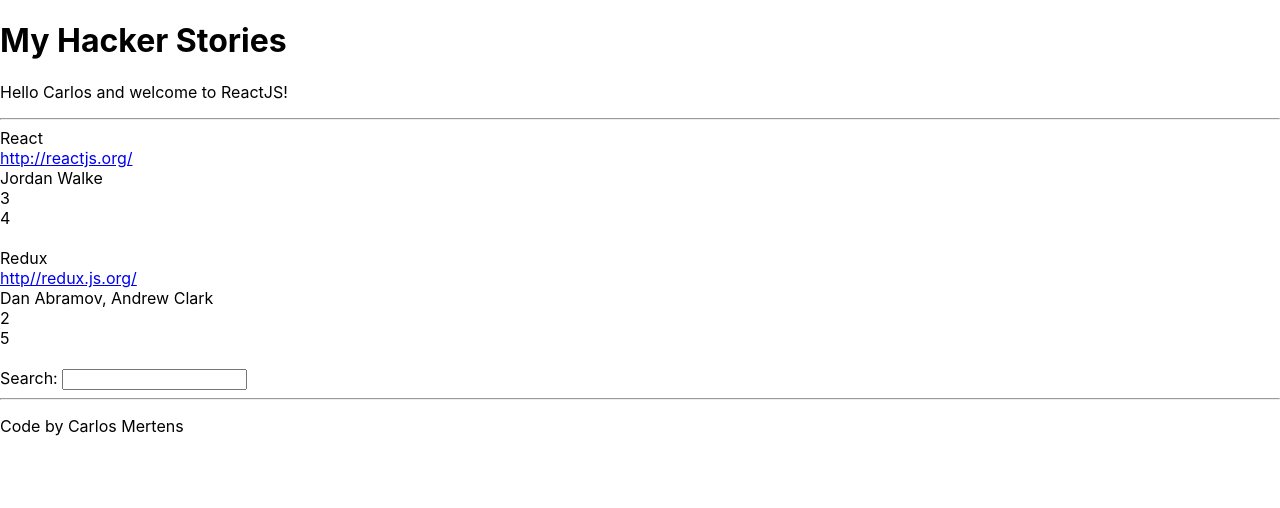
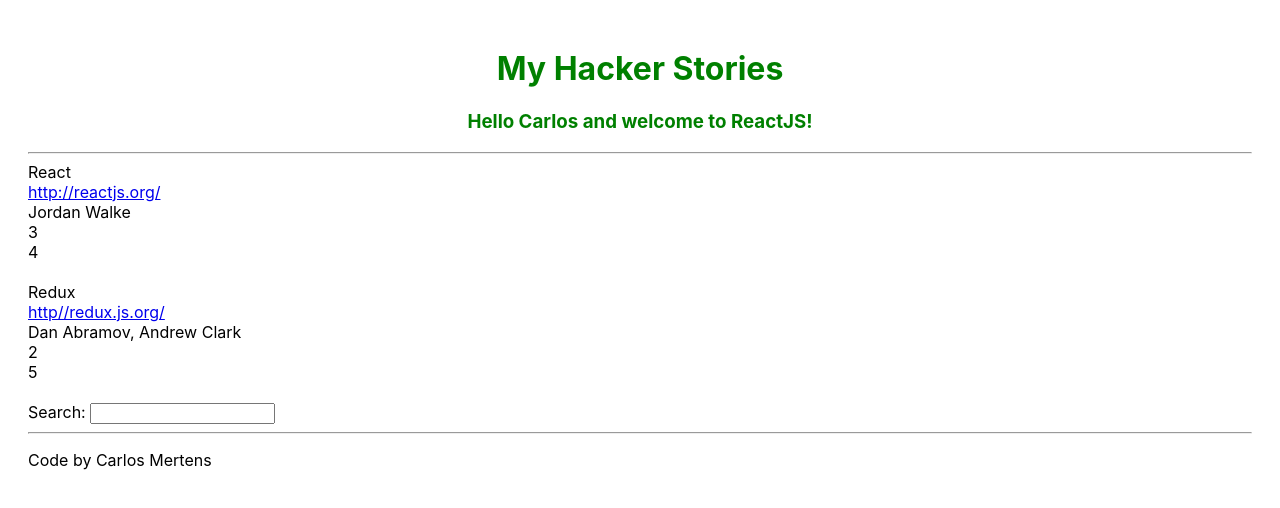
Before and after one commit to carlosmertens/hacker-stories, a React (Create React App) app: page / in a window 1280 px wide. Shown: the top 508 px of the page. Built offline with nearby package versions, Linux system fonts and the light colour scheme.

Commit message:
Add some css style

```diff
--- a/src/App.js
+++ b/src/App.js
@@ -36,7 +36,7 @@
       <h1>My Hacker Stories</h1>
 
       {/* Render primitive variables */}
-      <p>Hello {welcome.name} and welcome to {getLang(welcome.lang)}!</p>
+      <h3>Hello {welcome.name} and welcome to {getLang(welcome.lang)}!</h3>
       <hr />
 
       {/* Call List component */}
--- a/src/index.css
+++ b/src/index.css
@@ -1,5 +1,6 @@
 body {
-  margin: 0;
+  margin: 10;
+  padding: 20px;
   font-family: -apple-system, BlinkMacSystemFont, 'Segoe UI', 'Roboto', 'Oxygen',
     'Ubuntu', 'Cantarell', 'Fira Sans', 'Droid Sans', 'Helvetica Neue',
     sans-serif;
@@ -11,3 +12,8 @@
   font-family: source-code-pro, Menlo, Monaco, Consolas, 'Courier New',
     monospace;
 }
+
+h1, h3 {
+  text-align: center;
+  color: green;
+}
```
